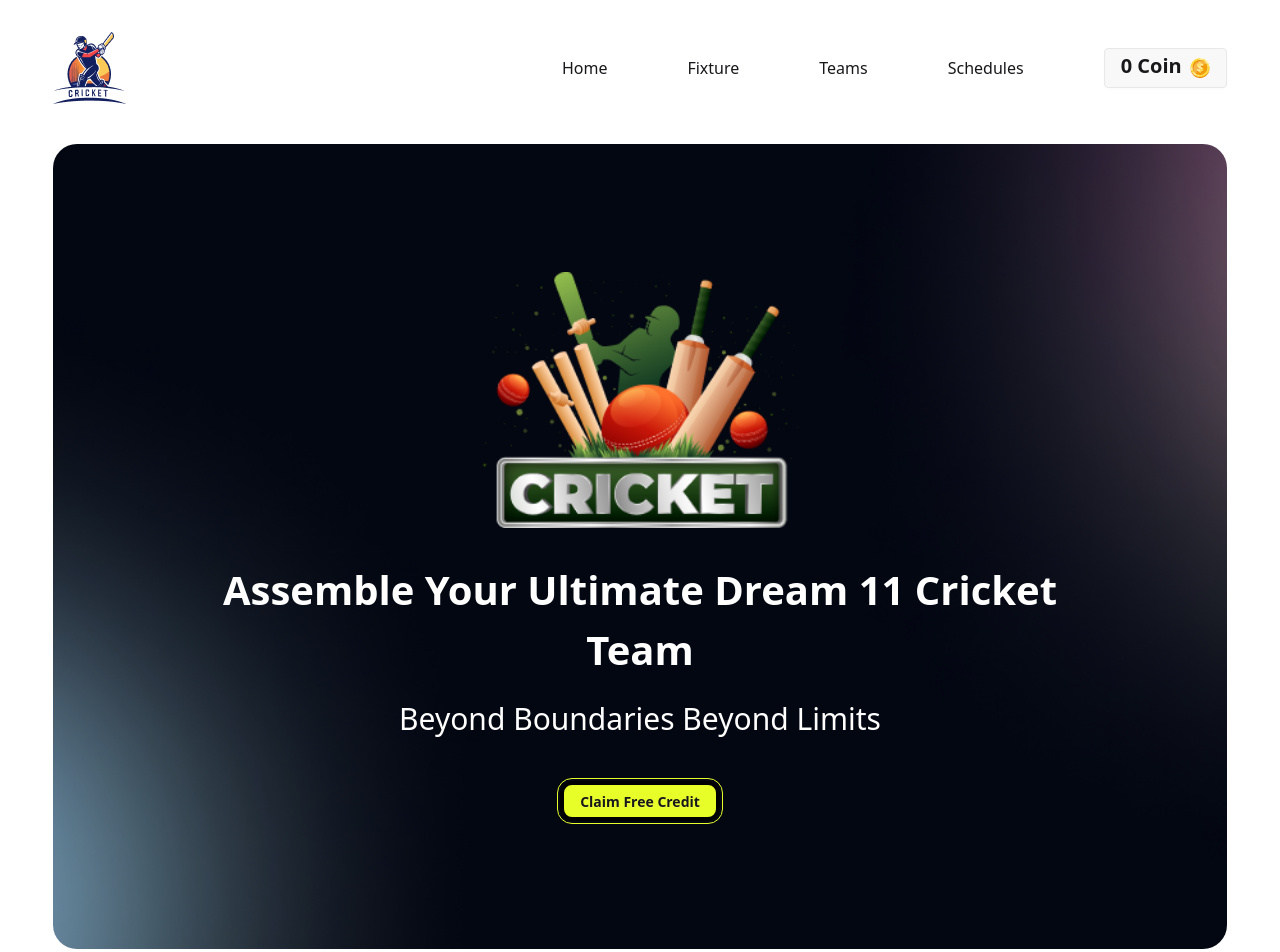
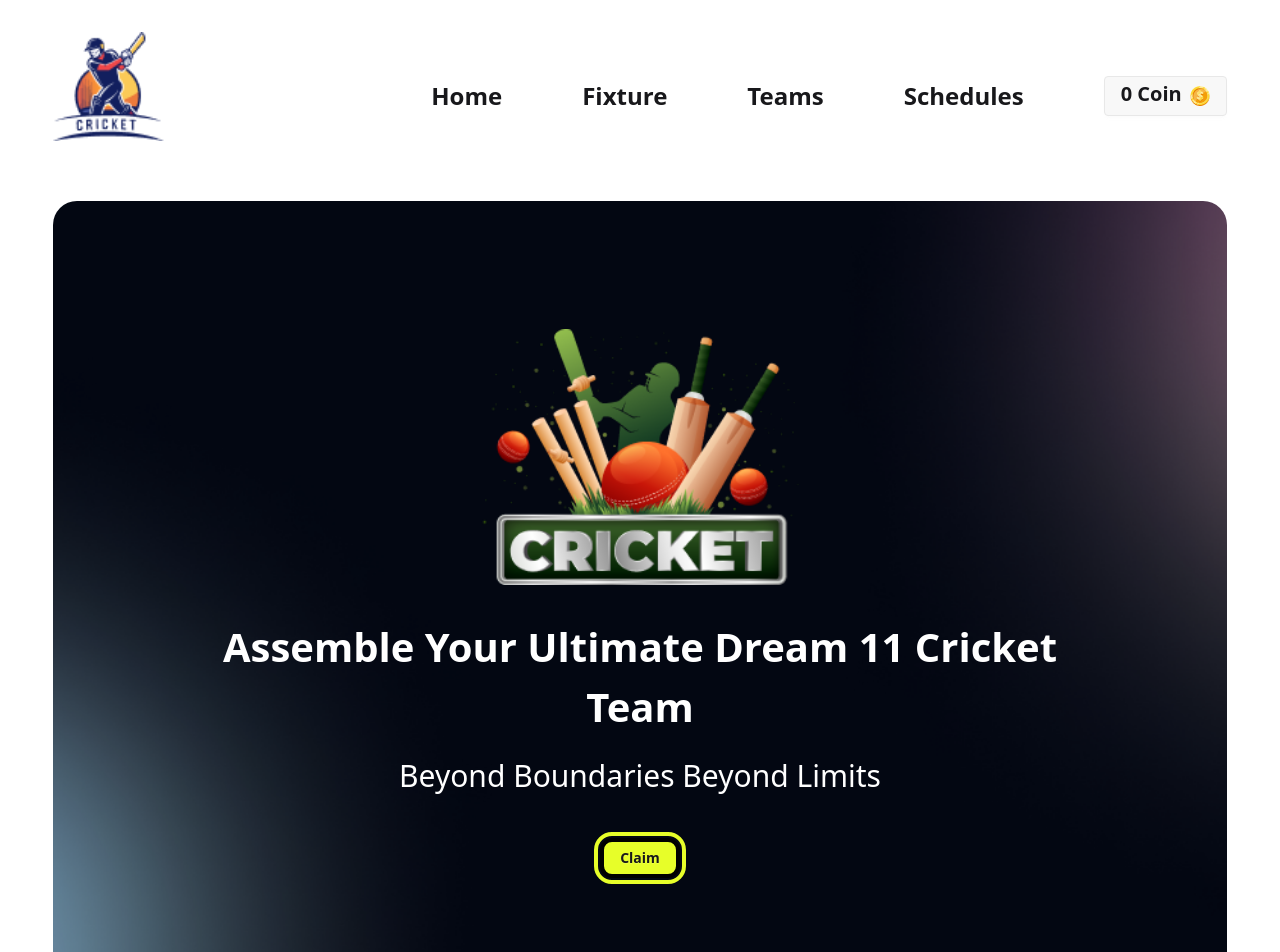
Before and after one commit to Md-Shanto-Sharker/Dream-11-Cricket-Team, a React (Vite) app: page / in a window 1280 px wide. Shown: the top 952 px of the page. Built offline with nearby package versions, Linux system fonts and the light colour scheme.

Commit message:
full complete

```diff
--- a/src/App.jsx
+++ b/src/App.jsx
@@ -55,8 +55,8 @@ function App() {
 
   return (
     <>
-      <header className="mt-8 w-11/12 mx-auto  pb-20">
-        {/* <Toaster></Toaster> */}
+      <header className="mt-4 lg:mt-8 w-11/12 mx-auto  pb-20">
+
         <ToastContainer position="top-center"></ToastContainer>
         <Navbar money={money}></Navbar>
         <Hero handleClicked={handleClicked} />
--- a/src/components/Hero/Hero.jsx
+++ b/src/components/Hero/Hero.jsx
@@ -2,14 +2,14 @@ import React from 'react';
 
 const Hero = ({handleClicked}) => {
     return (
-        <div className='bg-[url(/photos/bg-shadow.png)] bg-no-repeat bg-gray-950 bg-cover bg-center  p-32 mx-auto mt-10 rounded-3xl'>
+        <div className='bg-[url(/photos/bg-shadow.png)] bg-no-repeat bg-gray-950 bg-cover lg:bg-center p-10 lg:p-32 mx-auto mt-10 rounded-3xl'>
            <div className='flex justify-center mb-8'>
              <img  className='w-[320px]' src="/photos/banner-main.png" alt="" />
            </div>
             <h1 className='text-[#FFFFFF] text-[40px] font-bold text-center'>Assemble Your Ultimate Dream 11 Cricket Team</h1>
             <p className='text-[#FFFFFF] text-[30px] text-center font-light my-4'>Beyond Boundaries Beyond Limits</p>
             <div className='text-center mt-10'>
-                <button onClick={()=>handleClicked()} className='btn bg-[#E7FE29] btn-outline border-4 border-black rounded-xl outline-1 outline-[#E7FE29] font-bold '>Claim Free Credit</button>
+                <button onClick={()=>handleClicked()} className='btn bg-[#E7FE29] btn-outline border-4 border-black rounded-xl outline-4 outline-[#E7FE29] font-bold'>Claim</button>
             </div>
         </div>
     );
--- a/src/components/Navbar/Navbar.jsx
+++ b/src/components/Navbar/Navbar.jsx
@@ -3,17 +3,18 @@ import React from "react";
 const Navbar = ({money}) => {
   return (
     <div className="lg:flex  md:flex justify-between items-center">
-      <div className="flex justify-center ">
-        <img src="/photos/logo.png" alt="" />
+      <div className="flex justify-between items-center mb-5">
+        <img className="w-28" src="/photos/logo.png" alt="" />
+        <h1 className="text-3xl font-bold lg:hidden md:hidden">Dream 11 Team</h1>
       </div>
       <div className="flex  justify-between lg:flex md:flex items-center lg:gap-20 gap-12 text-center">
-        <p>Home</p>
-        <p className="hidden lg:block md:block">Fixture</p>
-        <p>Teams</p>
-        <p className="hidden lg:block md:block">Schedules</p>
+        <p className="text-2xl font-bold">Home</p>
+        <p className="hidden lg:block md:block text-2xl font-bold">Fixture</p>
+        <p className="text-2xl font-bold">Teams</p>
+        <p className="hidden lg:block md:block text-2xl font-bold">Schedules</p>
         <button className="btn font-bold text-[12px] lg:text-xl">
           <div className="flex items-center gap-2">
-            <p className="mb-1"> {money? money:0} Coin</p>
+            <p className="mb-1 "> {money? money:0} Coin</p>
             <img src="/photos/dollar 1.png" alt="" />
           </div>
         </button>
```
Also changed, not shown: src/components/Main/Cards.jsx (+19 -8 lines).
